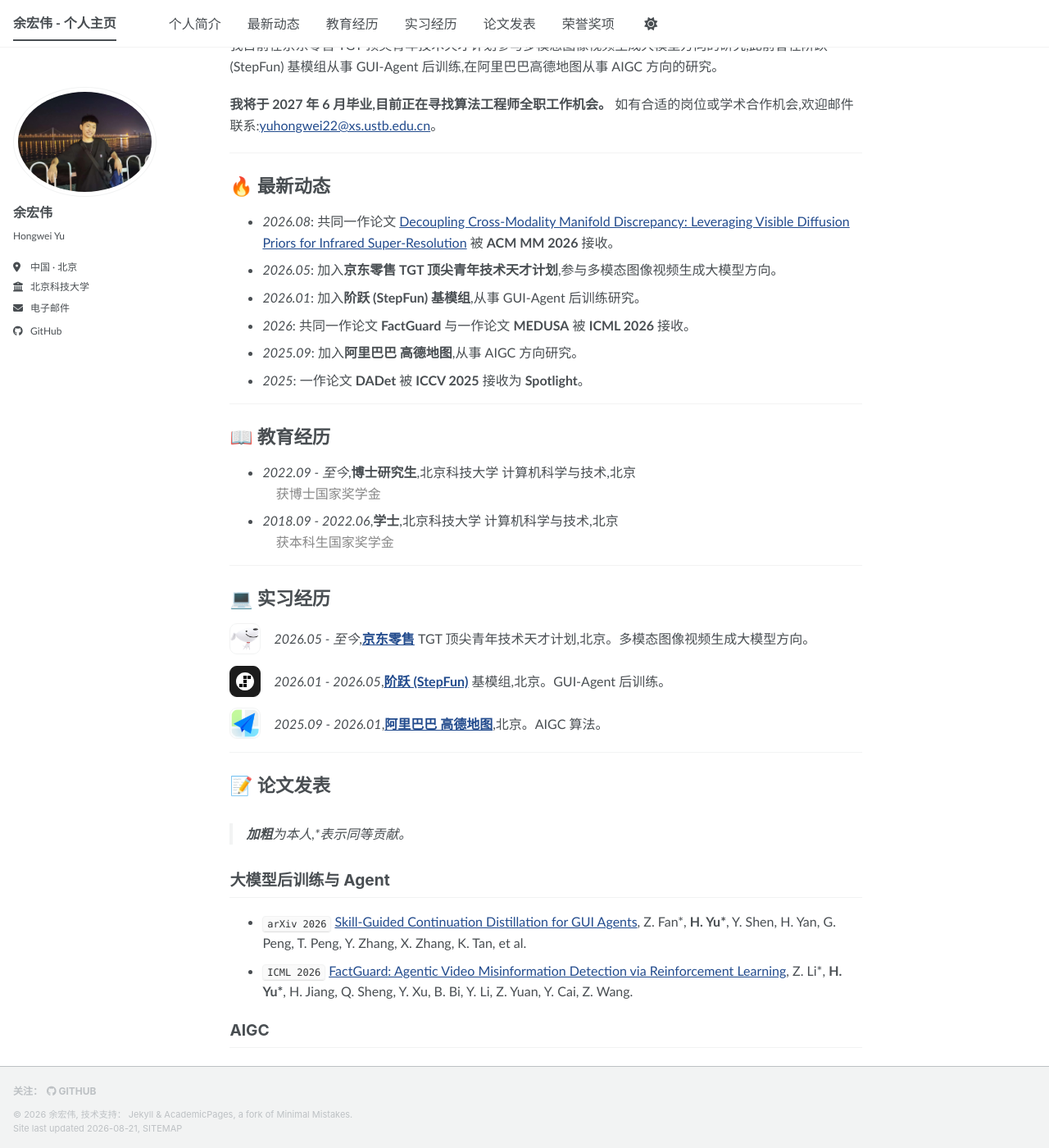
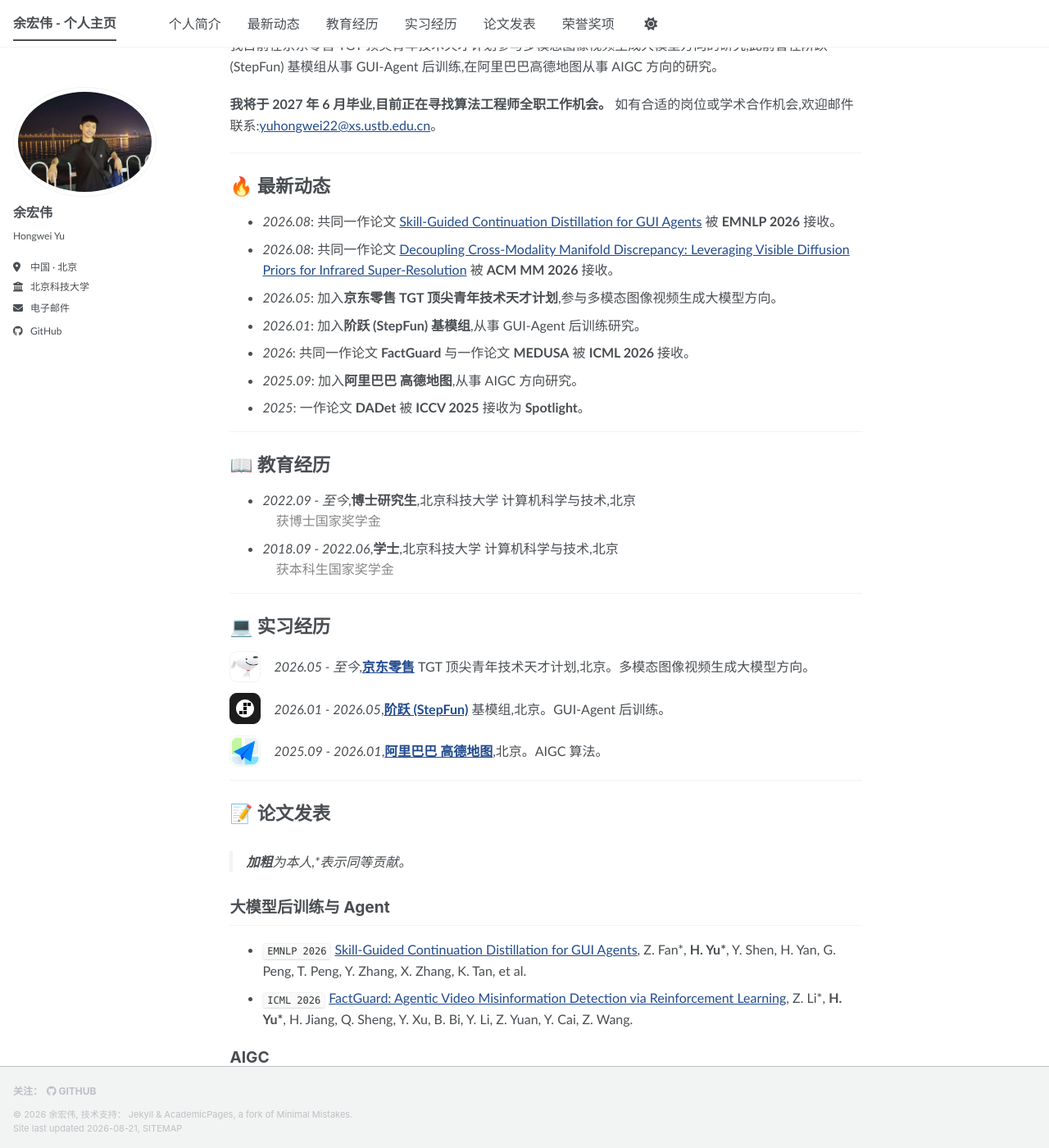
Before and after one commit to yuhongwei22/yuhongwei22.github.io, a Jekyll site: the page built from _pages/about.md, in a window 1280 px wide and 1400 px high, scrolled down 269 px. Shown: the whole window at 82% size. Built offline with Jekyll 4.4.1, drawn with Linux system fonts in a browser that asks for light colours; a style sheet for code colours, icons or effects is not loaded.

Commit message:
feat: add EMNLP 2026 acceptance

```diff
--- a/_pages/about.md
+++ b/_pages/about.md
@@ -25,6 +25,7 @@ redirect_from:
 
 # 🔥 最新动态
 
+- *2026.08*: 共同一作论文 [Skill-Guided Continuation Distillation for GUI Agents](https://arxiv.org/abs/2606.18890) 被 **EMNLP 2026** 接收。
 - *2026.08*: 共同一作论文 [Decoupling Cross-Modality Manifold Discrepancy: Leveraging Visible Diffusion Priors for Infrared Super-Resolution](https://arxiv.org/abs/2607.21174) 被 **ACM MM 2026** 接收。
 - *2026.05*: 加入**京东零售 TGT 顶尖青年技术天才计划**,参与多模态图像视频生成大模型方向。
 - *2026.01*: 加入**阶跃 (StepFun) 基模组**,从事 GUI-Agent 后训练研究。
@@ -74,7 +75,7 @@ redirect_from:
 
 ## 大模型后训练与 Agent
 
-- `arXiv 2026` [Skill-Guided Continuation Distillation for GUI Agents](https://arxiv.org/abs/2606.18890), Z. Fan\*, **H. Yu\***, Y. Shen, H. Yan, G. Peng, T. Peng, Y. Zhang, X. Zhang, K. Tan, et al.
+- `EMNLP 2026` [Skill-Guided Continuation Distillation for GUI Agents](https://arxiv.org/abs/2606.18890), Z. Fan\*, **H. Yu\***, Y. Shen, H. Yan, G. Peng, T. Peng, Y. Zhang, X. Zhang, K. Tan, et al.
 - `ICML 2026` [FactGuard: Agentic Video Misinformation Detection via Reinforcement Learning](https://arxiv.org/abs/2510.06914), Z. Li\*, **H. Yu\***, H. Jiang, Q. Sheng, Y. Xu, B. Bi, Y. Li, Z. Yuan, Y. Cai, Z. Wang.
 
 ## AIGC
```
